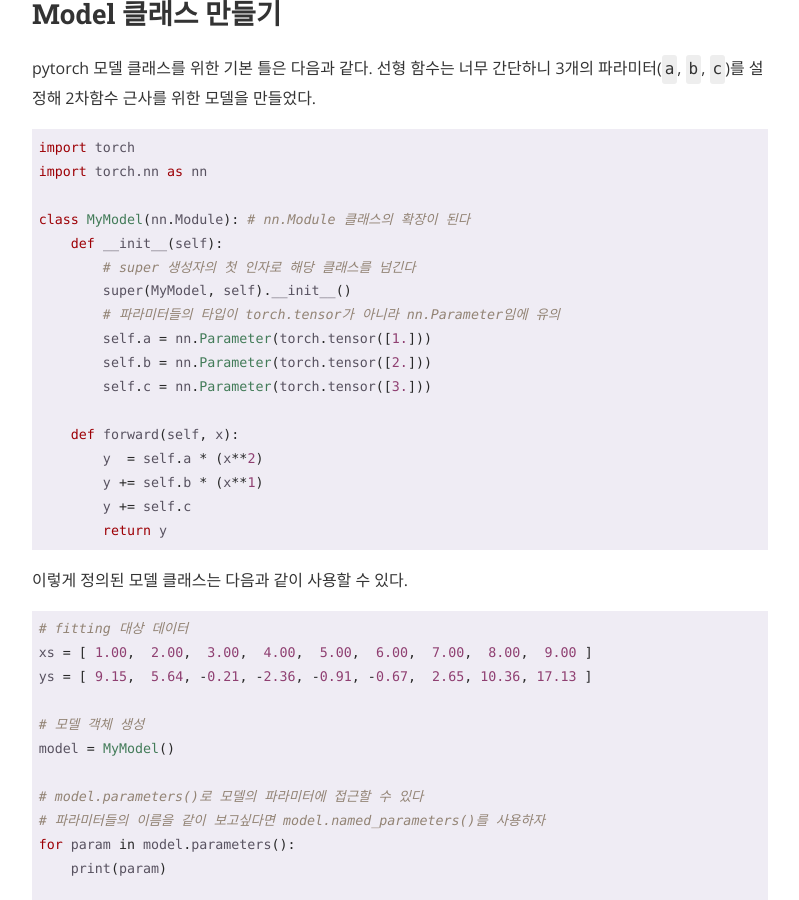
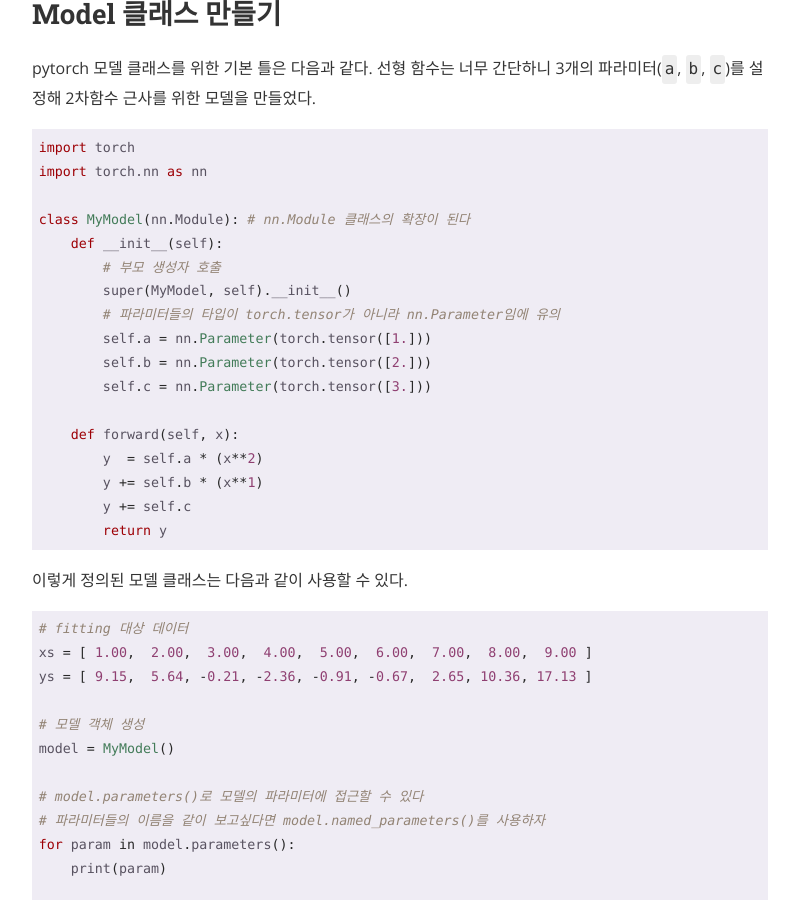
Before and after one commit to nyan101/nyan101.github.io, a Jekyll site: the page built from _posts/2019-08-20-notes-on-pytorch-02.md, in a window 1280 px wide and 900 px high, scrolled down 2202 px. Shown: the whole window, without its empty margins (240-1039 px from the left). Built offline with Jekyll 4.4.1, drawn with Linux system fonts in a browser that asks for light colours; nearby versions of some CDN libraries; formulas are drawn with MathJax 3; comment, search, counter and statistics services are not loaded; a style sheet for code colours, icons or effects is not loaded.

Commit message:
fix typo

```diff
--- a/_posts/2019-08-20-notes-on-pytorch-02.md
+++ b/_posts/2019-08-20-notes-on-pytorch-02.md
@@ -93,7 +93,7 @@ import torch.nn as nn
 
 class MyModel(nn.Module): # nn.Module 클래스의 확장이 된다
     def __init__(self):
-        # super 생성자의 첫 인자로 해당 클래스를 넘긴다
+        # 부모 생성자 호출
         super(MyModel, self).__init__()
         # 파라미터들의 타입이 torch.tensor가 아니라 nn.Parameter임에 유의
         self.a = nn.Parameter(torch.tensor([1.]))
```
